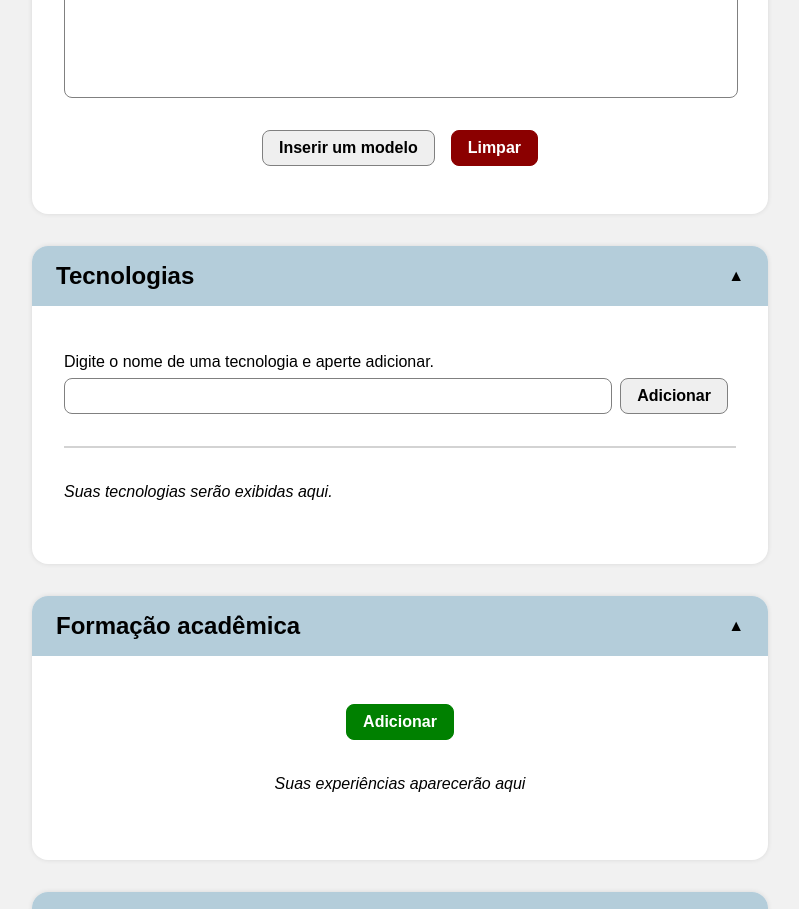
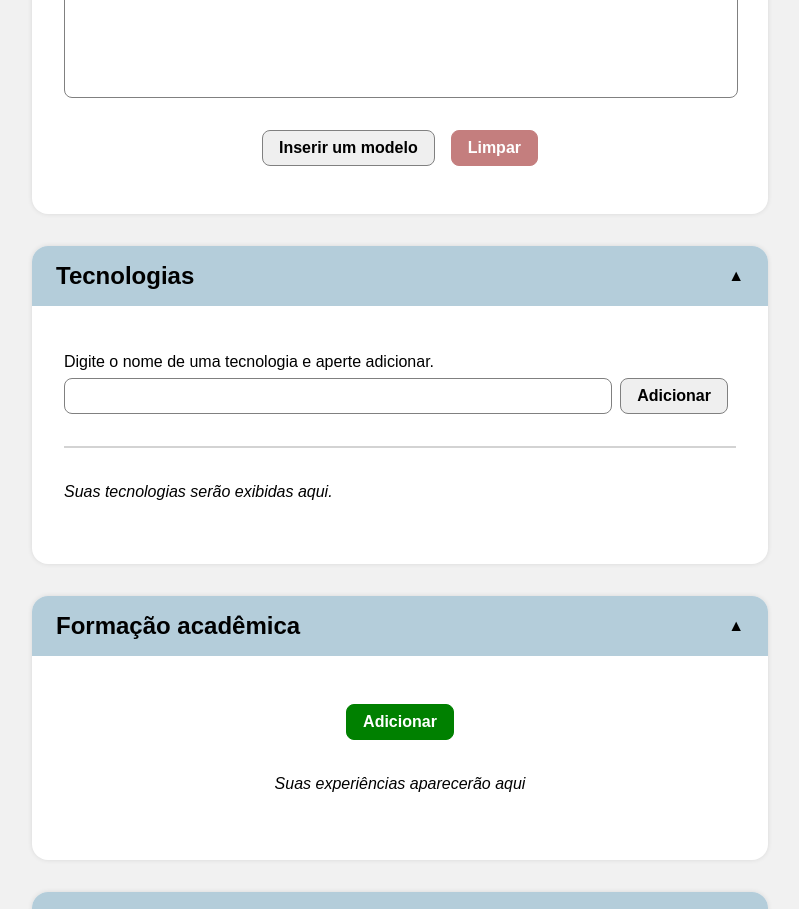
Before and after one commit to Diego-Moreira8/cv-app, a React (Vite) app: page / in a window 1280 px wide. Shown: the part 1100-2009 px from the top of the page, without its empty margins (240-1039 px from the left). Built offline with nearby package versions, Linux system fonts and the light colour scheme.

Commit message:
feat: confirmation for pro. obj. options

```diff
--- a/src/components/ProObjForm.tsx
+++ b/src/components/ProObjForm.tsx
@@ -12,20 +12,32 @@ function ProObjForm() {
   const { ConfirmationModal, confirmAction } = useConfirmation();
 
   async function addTemplate() {
+    const replace = () =>
+      cvDispatch({
+        type: "SET_PROFESSIONAL_OBJECTIVE",
+        value: PRO_OBJ_EXAMPLE,
+      });
+
+    if (cvState.professionalObjective.length === 0) {
+      replace();
+      return;
+    }
+
     const confirmed = await confirmAction(
       "Inserir um modelo irá substituir todo o texto já inserido. Tem certeza que deseja inserir?"
     );
 
-    if (confirmed) {
-      cvDispatch({
-        type: "SET_PROFESSIONAL_OBJECTIVE",
-        value: PRO_OBJ_EXAMPLE,
-      });
-    }
+    if (confirmed) replace();
   }
 
-  function clear() {
-    cvDispatch({ type: "SET_PROFESSIONAL_OBJECTIVE", value: "" });
+  async function clear() {
+    const confirmed = await confirmAction(
+      "Tem certeza que deseja limpar todo o texto?"
+    );
+
+    if (confirmed) {
+      cvDispatch({ type: "SET_PROFESSIONAL_OBJECTIVE", value: "" });
+    }
   }
 
   return (
@@ -51,7 +63,12 @@ function ProObjForm() {
             Inserir um modelo
           </button>
 
-          <button className="danger" type="button" onClick={clear}>
+          <button
+            className="danger"
+            type="button"
+            onClick={clear}
+            disabled={cvState.professionalObjective.length === 0}
+          >
             Limpar
           </button>
         </div>
--- a/src/styles/index.css
+++ b/src/styles/index.css
@@ -53,6 +53,10 @@ button.danger {
   border: 1px solid darkred;
   color: white;
 }
+button:disabled {
+  opacity: 0.5;
+  color: white;
+}
 
 label {
   display: block;
```
